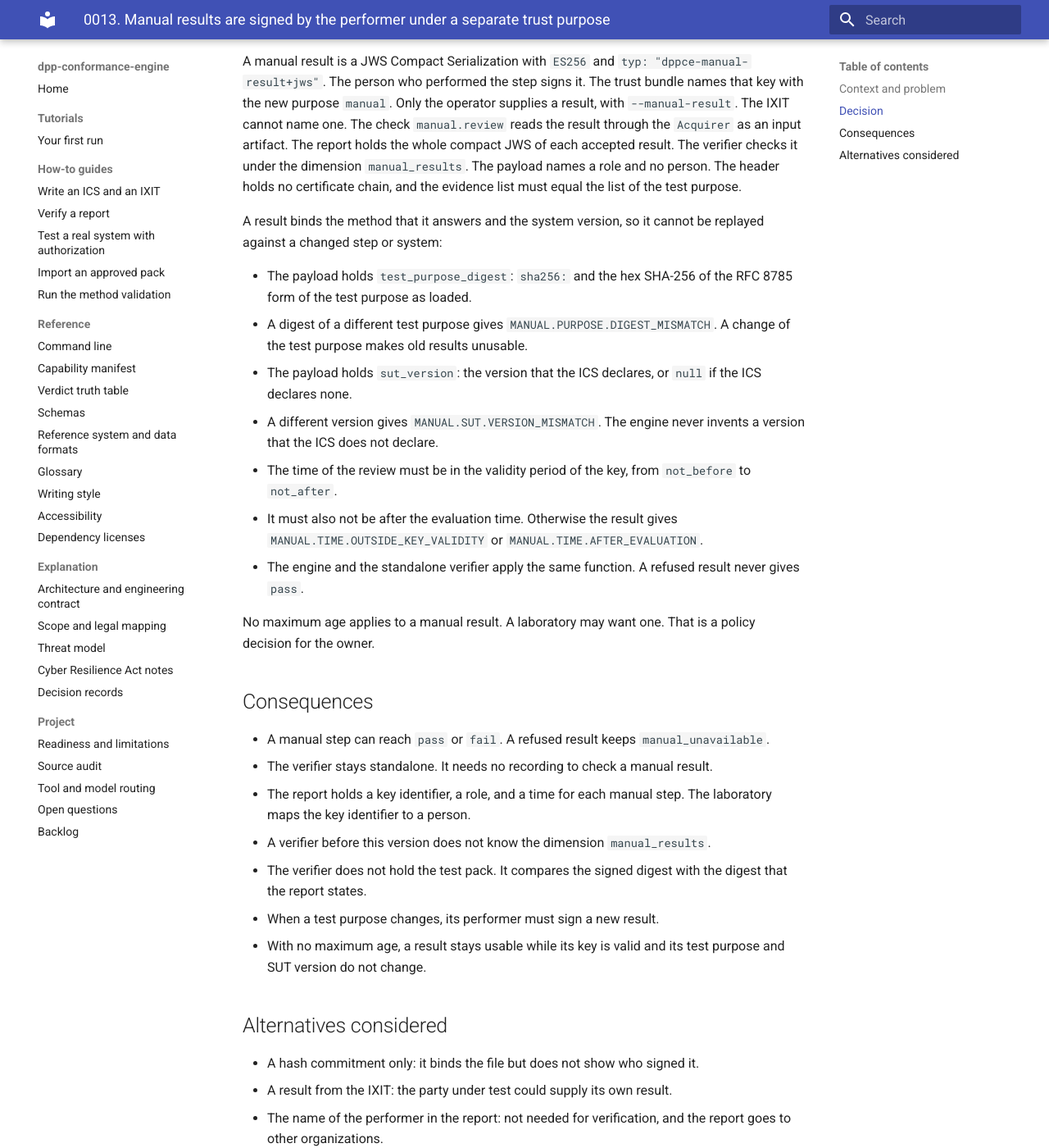
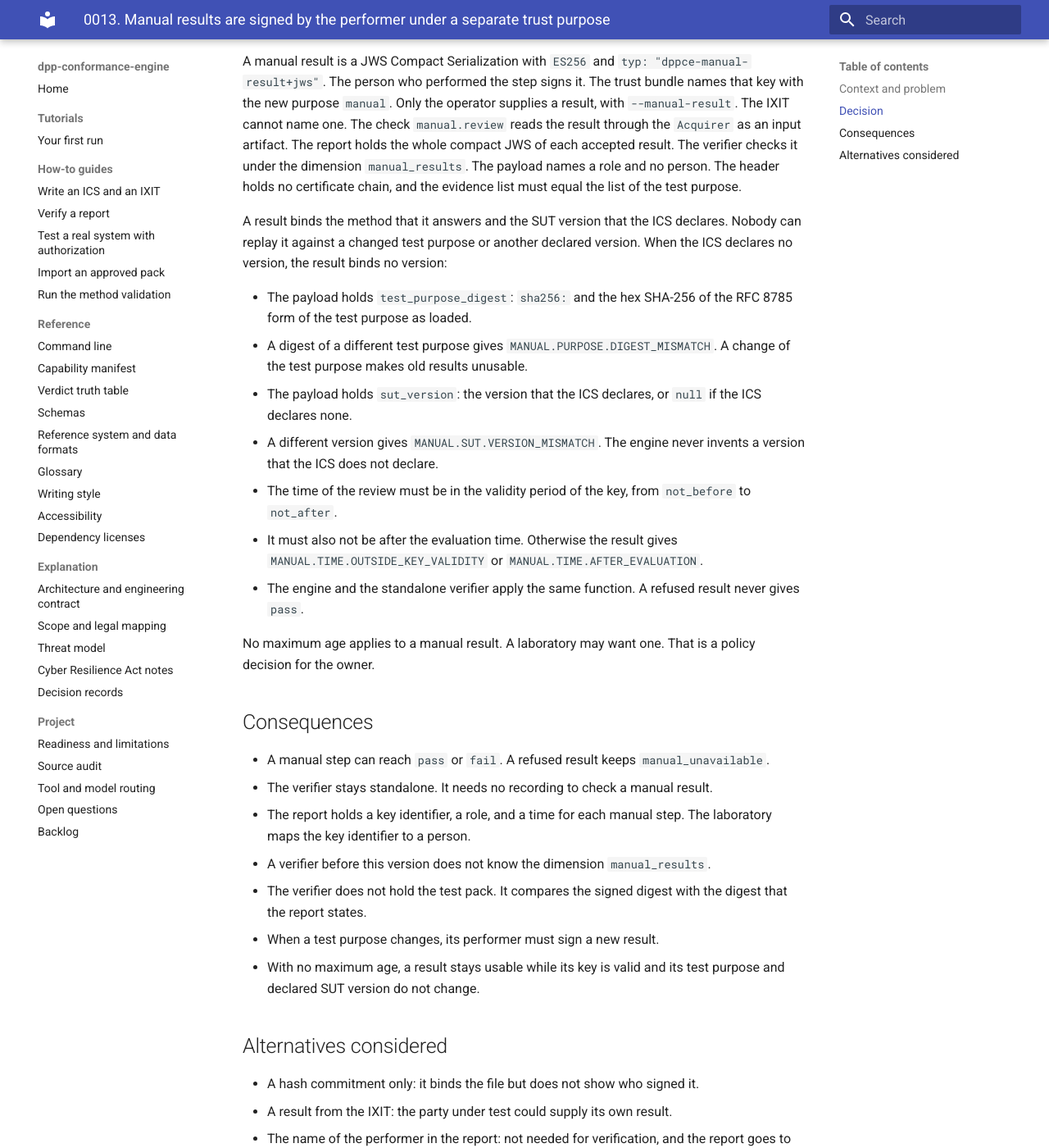
Before and after one commit to hadijannat/dpp-conformance-engine, an MkDocs documentation site: the page built from docs/adr/0013-manual-results-are-signed-by-the-performer-under-a-separate-trust-purpose.md, in a window 1280 px wide and 1400 px high, scrolled down 511 px. Shown: the whole window at 82% size. Built offline with MkDocs 1.6.1 and Material for MkDocs 9.7.7, drawn with Linux system fonts in a browser that asks for light colours; the version menu is left out.

Commit message:
fix(manual): apply integration review findings
- Narrow the timing claim of the fault catalogue header to version 0.1.0.
  State the commit order of E-13 that git history shows.
- Say that the test purpose digest covers the purpose as loaded, with
  defaults filled in, and that no command prints it yet.
- ADR 0013: a result binds only the SUT version that the ICS declares.
- verify-a-report: list the new manual_results refusals.

Co-Authored-By: Claude Opus 5.5 <noreply@anthropic.com>

```diff
--- a/docs/adr/0013-manual-results-are-signed-by-the-performer-under-a-separate-trust-purpose.md
+++ b/docs/adr/0013-manual-results-are-signed-by-the-performer-under-a-separate-trust-purpose.md
@@ -12,7 +12,7 @@ Every path of the EU draft pack holds a manual step. The engine had no input for
 
 A manual result is a JWS Compact Serialization with `ES256` and `typ: "dppce-manual-result+jws"`. The person who performed the step signs it. The trust bundle names that key with the new purpose `manual`. Only the operator supplies a result, with `--manual-result`. The IXIT cannot name one. The check `manual.review` reads the result through the `Acquirer` as an input artifact. The report holds the whole compact JWS of each accepted result. The verifier checks it under the dimension `manual_results`. The payload names a role and no person. The header holds no certificate chain, and the evidence list must equal the list of the test purpose.
 
-A result binds the method that it answers and the system version, so it cannot be replayed against a changed step or system:
+A result binds the method that it answers and the SUT version that the ICS declares. Nobody can replay it against a changed test purpose or another declared version. When the ICS declares no version, the result binds no version:
 
 - The payload holds `test_purpose_digest`: `sha256:` and the hex SHA-256 of the RFC 8785 form of the test purpose as loaded.
 - A digest of a different test purpose gives `MANUAL.PURPOSE.DIGEST_MISMATCH`. A change of the test purpose makes old results unusable.
@@ -32,7 +32,7 @@ No maximum age applies to a manual result. A laboratory may want one. That is a
 - A verifier before this version does not know the dimension `manual_results`.
 - The verifier does not hold the test pack. It compares the signed digest with the digest that the report states.
 - When a test purpose changes, its performer must sign a new result.
-- With no maximum age, a result stays usable while its key is valid and its test purpose and SUT version do not change.
+- With no maximum age, a result stays usable while its key is valid and its test purpose and declared SUT version do not change.
 
 ## Alternatives considered
 
```
Also changed, not shown: docs/how-to/test-a-real-system.md (+3 -0 lines), docs/how-to/verify-a-report.md (+1 -1 lines), 1 other file.
